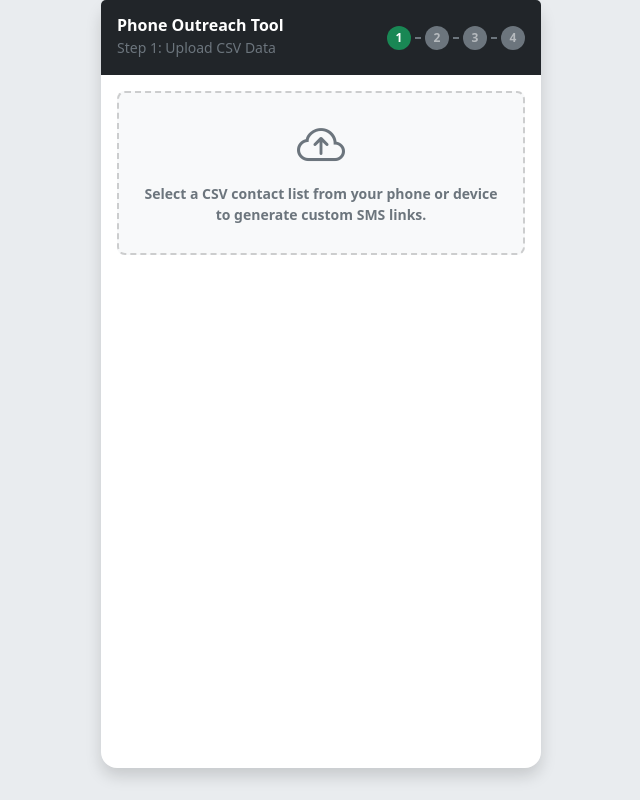
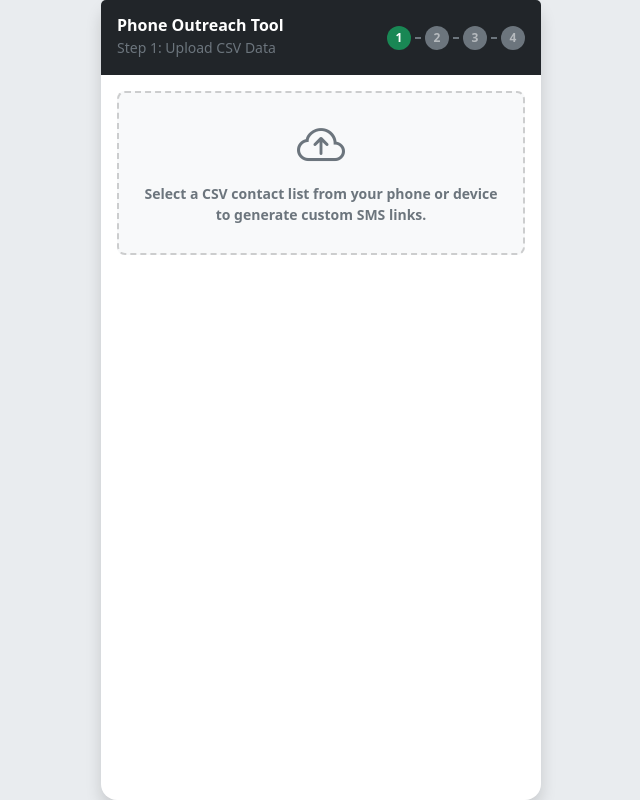
Before and after one commit to DallasUrbanists/phone-outreach-tool, a website: page index.html in a window 1280 px wide. Shown: the whole page, without its empty margins (319-959 px from the left). Drawn offline with nearby package versions, Linux system fonts and the light colour scheme.

Commit message:
Remove height limit on app container

```diff
--- a/styles/app.css
+++ b/styles/app.css
@@ -14,7 +14,6 @@
 
 @media (min-width: 576px) {
     .app-container {
-        height: min(840px, calc(100vh - 2rem));
         border-radius: var(--bs-border-radius-xl) !important;
     }
 }
```
